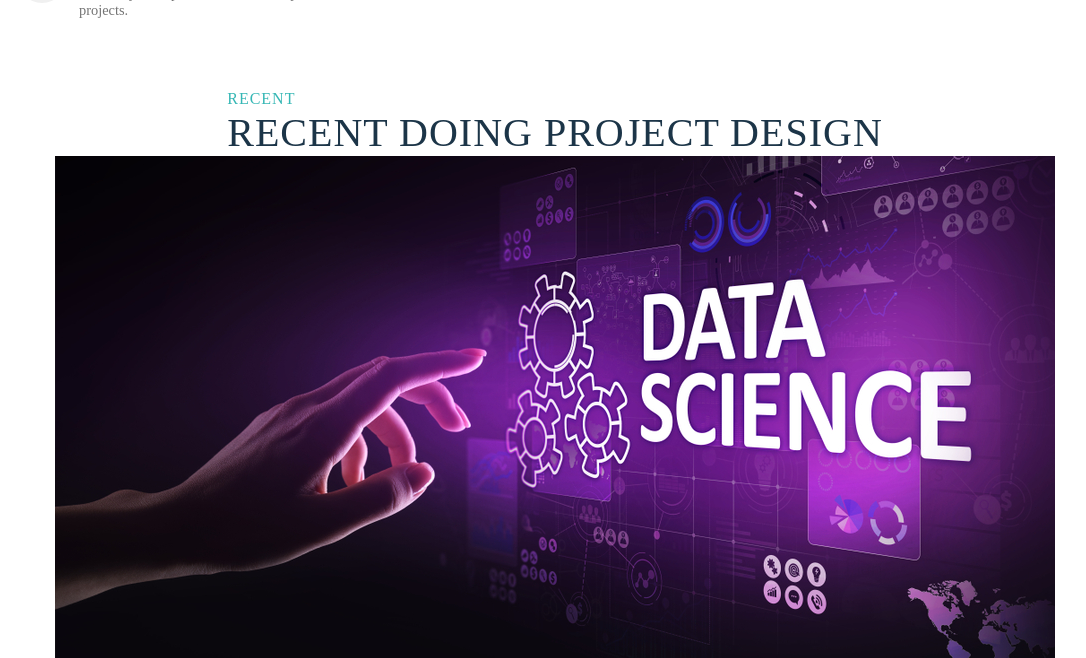
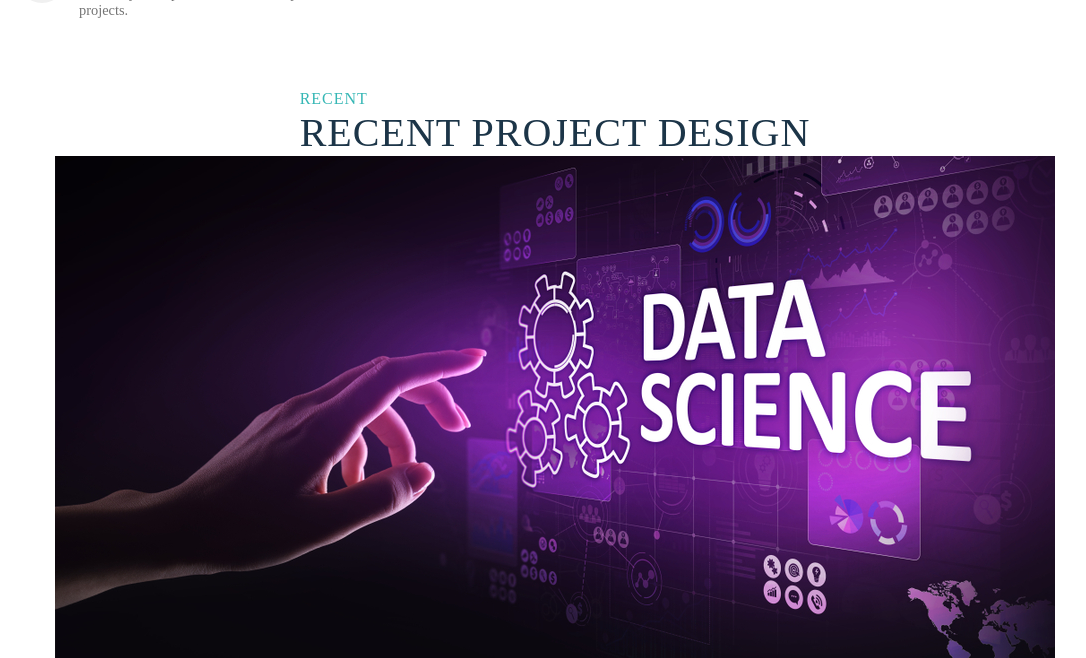
Before and after one commit to bhargava-annam/portfolio, a PHP site: page / in a window 1280 px wide. Shown: the part 1167-1825 px from the top of the page, without its empty margins (85-1171 px from the left). Run offline with PHP 8.4, Linux system fonts and the light colour scheme; some libraries are stand-ins or nearby versions.

Commit message:
added small part of code

```diff
--- a/css/styles.css
+++ b/css/styles.css
@@ -3,7 +3,6 @@
 body{
     margin:0px;
     padding: 0px;
-
 }
 *{
     box-sizing: border-box;
--- a/index.html
+++ b/index.html
@@ -42,7 +42,7 @@
             </div>
             <div class="main-text">
                 <h1>Hello, I am Bhargava</h1>
-                <p>Hey, This is my portfolio website only using HTML and CSS.</p>
+                <p> This is my portfolio website only using HTML and CSS.</p>
                 <!-- button------------- -->
                 <a href="#" class="portfolio-btn">My Portfolio</a>
             </div>
@@ -108,7 +108,7 @@
         <!-- heading------------ -->
         <div class="recent-heading">
             <span>Recent</span>
-            <h3>Recent doing project design</h3>
+            <h3>Recent project design</h3>
         </div>
         <!-- img----------------- -->
         <div class="recent-img">
@@ -142,6 +142,3 @@
 
 </body>
 </html>
-
-
-<!-- recent     project -->
```
